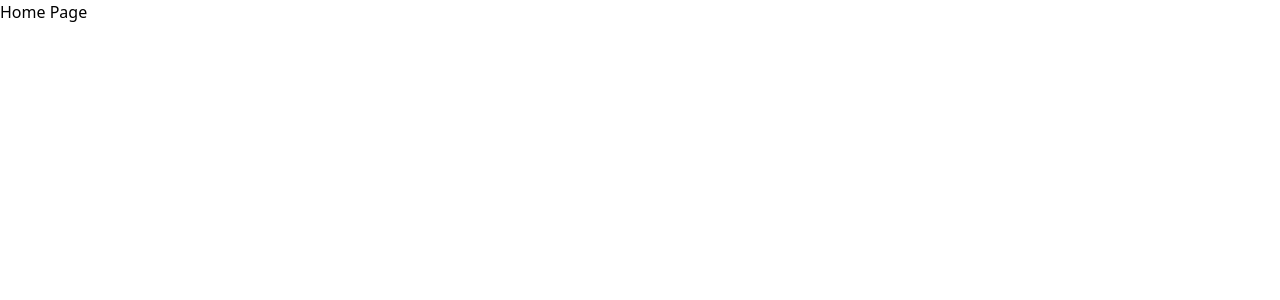
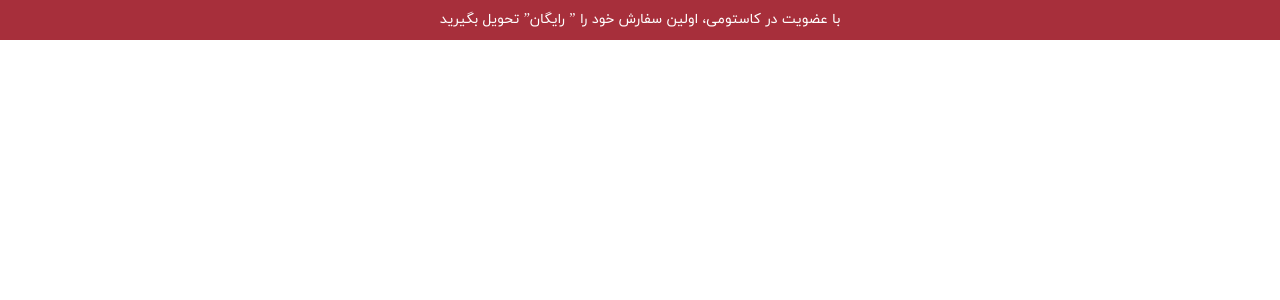
Before and after one commit to Erfan-Abouei/Customme_React, a React (Vite) app: page / in a window 1280 px wide. Shown: the top 300 px of the page. Built offline with nearby package versions, Linux system fonts and the light colour scheme.

Commit message:
add: websiteAlert Component

```diff
--- /dev/null
+++ b/src/components/ui/WebsiteAlert.tsx
@@ -0,0 +1,9 @@
+const WebsiteAlert = () => {
+    return (
+        <div className="max-md:hidden h-10 flex items-center justify-center bg-primary text-white text-sm font-iran-regular">
+            <span className="animate-pulse">با عضویت در کاستومی، اولین سفارش خود را ” رایگان” تحویل بگیرید</span>
+        </div>
+    )
+}
+
+export default WebsiteAlert
--- a/src/pages/home/index.tsx
+++ b/src/pages/home/index.tsx
@@ -1,9 +1,10 @@
+import WebsiteAlert from "@/components/ui/WebsiteAlert"
 import { usePageTitle } from "@/hooks/usePageTitle"
 
 const HomePage = () => {
     usePageTitle('صفحه اصلی')
     return (
-        <div>Home Page</div>
+        <WebsiteAlert />
     )
 }
 
--- a/src/style/index.css
+++ b/src/style/index.css
@@ -24,6 +24,11 @@
     src: url(/src/assets/fonts/IranYekan/iranyekanweblight.woff);
     font-display: swap;
   }
+}
+
+/* Custom Container */
+@utility container {
+  @apply max-md:px-5 mx-auto
 }
 
 @theme {
@@ -77,5 +82,7 @@
 
 
   /* reset 2xl break point */
-  --breakpoint-2x: initial;
+  --breakpoint-3xl: initial;
+  --breakpoint-2xl: initial;
+  --breakpoint-xl: 76.5rem;
 }
```
